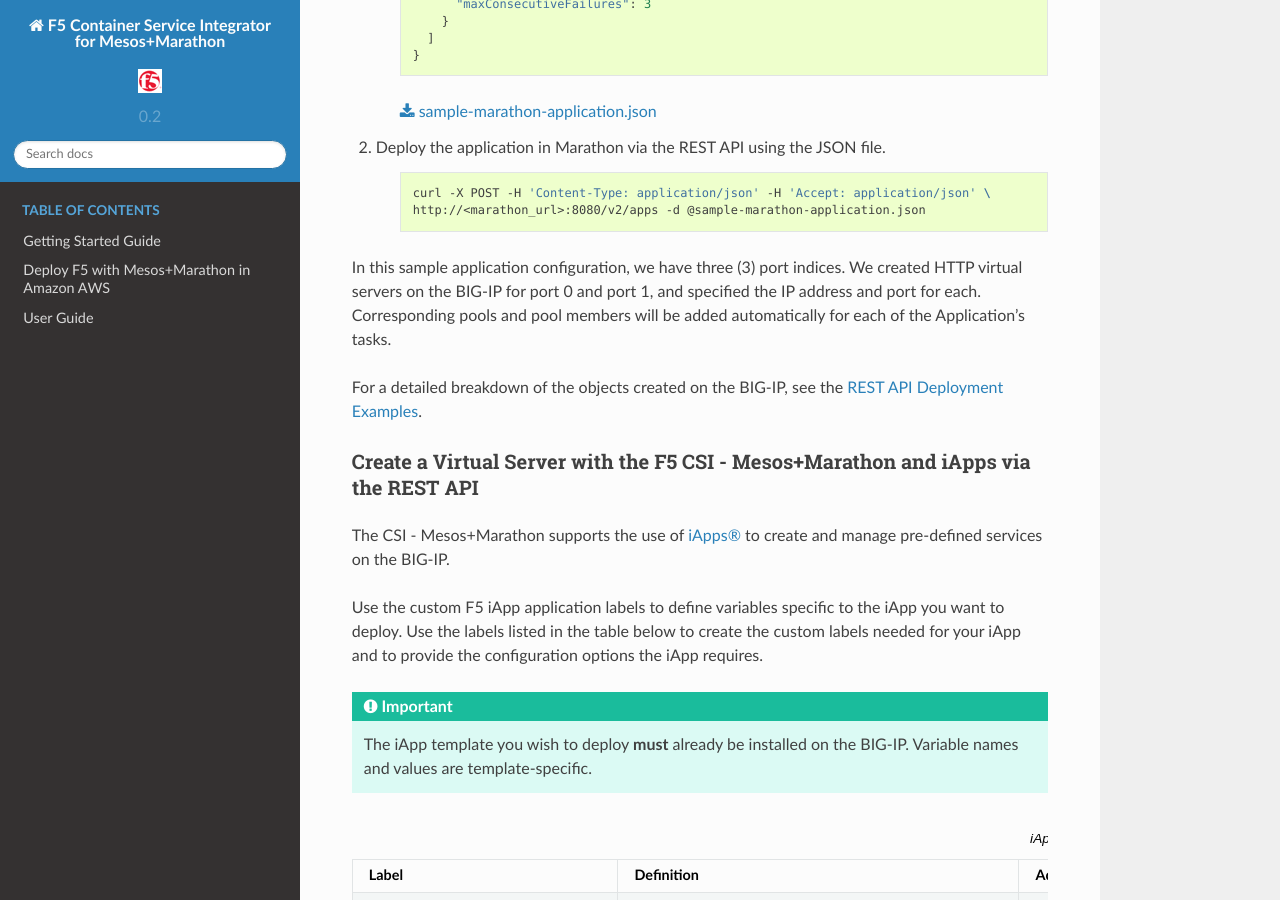
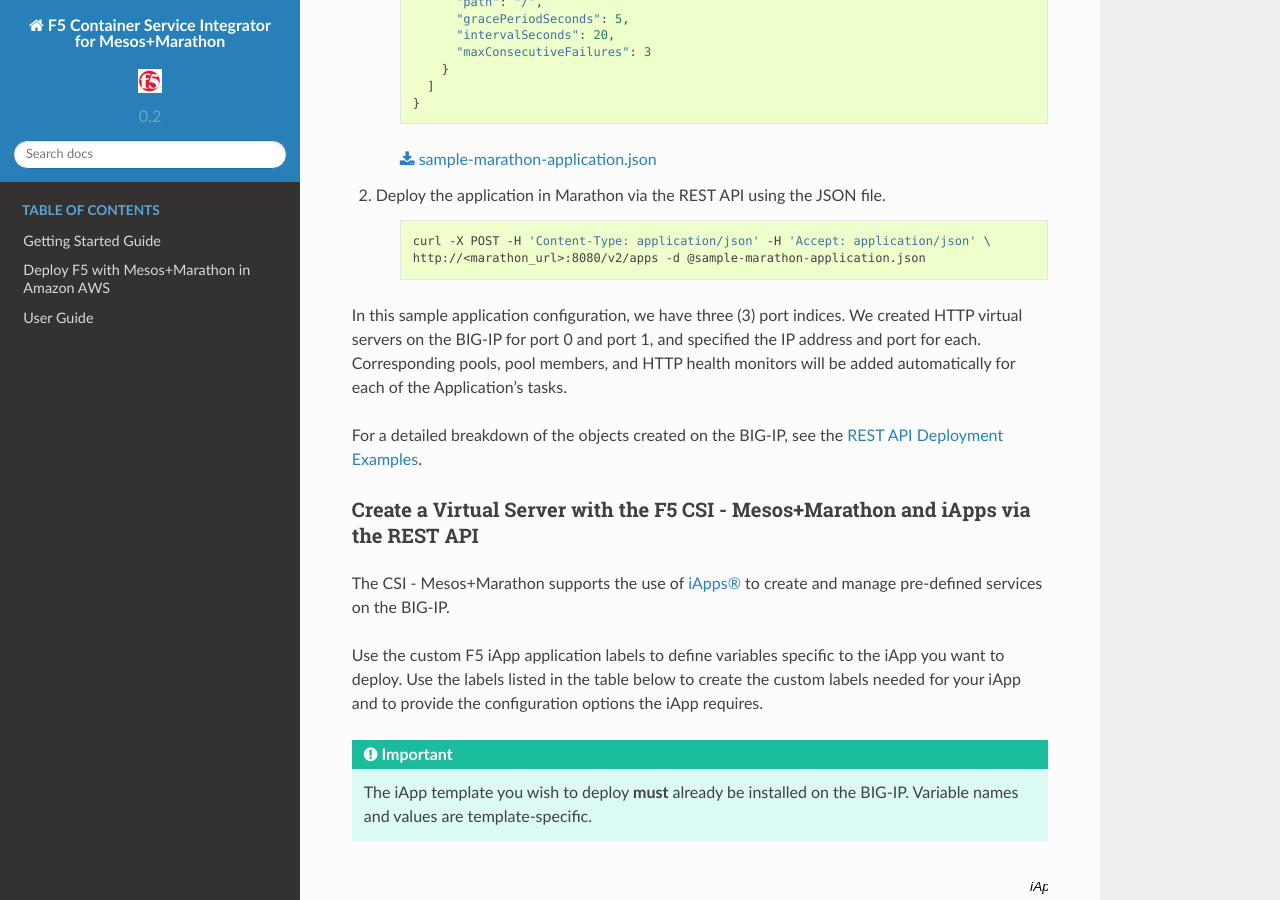
Before and after one commit to F5Networks/marathon-bigip-ctlr, a Sphinx documentation site: the page built from docs/includes/f5-csi_m/topic_csi-controller-mesos.rst, in a window 1280 px wide and 900 px high, scrolled down 7436 px. Built offline with Sphinx 7.4.7 and the Read the Docs theme 2.0.0, drawn with Linux system fonts in a browser that asks for light colours; some of the changed text lies outside the part shown.

Commit message:
VEL-467: Marathon Health Monitors
Updated the documentation to be a bit more explicit about the relationship between Marathon and BIG-IP health monitors.

```diff
--- a/docs/includes/f5-csi_m/topic_csi-controller-mesos.rst
+++ b/docs/includes/f5-csi_m/topic_csi-controller-mesos.rst
@@ -260,7 +260,8 @@
 
    - creates the virtual server on the BIG-IP in the specified partition,
    - assigns the virtual server to the specified `port-mapping <https://mesosphere.github.io/marathon/docs/ports.html>`_ for the App,
-   - creates pool members for each of the App's tasks.
+   - creates pool members for each of the App's tasks,
+   - creates health monitors for the pool members if a Marathon health check has been configured.
 
 .. _f5-application-labels:
 
@@ -298,7 +299,7 @@
         curl -X POST -H 'Content-Type: application/json' -H 'Accept: application/json' \
         http://<marathon_url>:8080/v2/apps -d @sample-marathon-application.json
 
-In this sample application configuration, we have three (3) port indices. We created HTTP virtual servers on the BIG-IP for port 0 and port 1, and specified the IP address and port for each. Corresponding pools and pool members will be added automatically for each of the Application's tasks.
+In this sample application configuration, we have three (3) port indices. We created HTTP virtual servers on the BIG-IP for port 0 and port 1, and specified the IP address and port for each. Corresponding pools, pool members, and HTTP health monitors will be added automatically for each of the Application's tasks.
 
 For a detailed breakdown of the objects created on the BIG-IP, see the :ref:`REST API Deployment Examples <REST API Deployment Examples>`.
 
```
